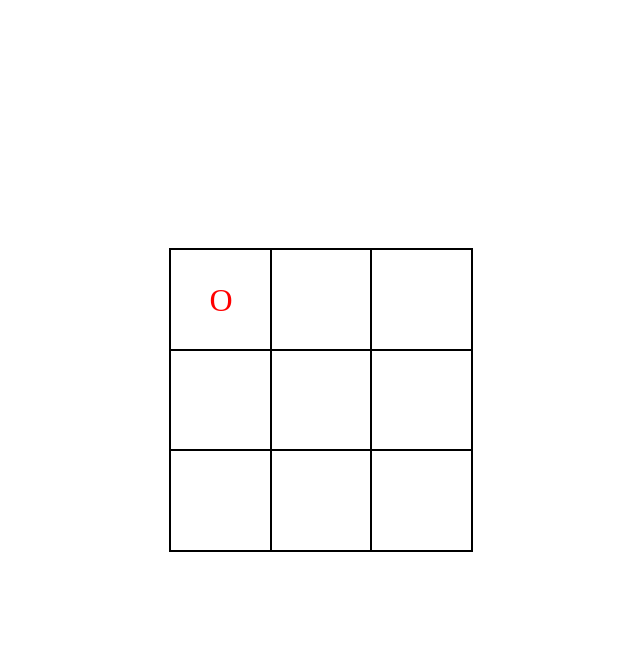
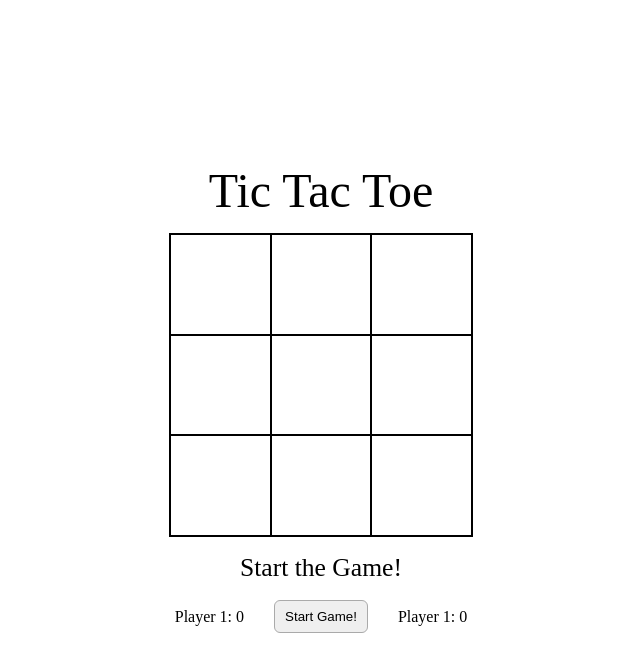
Before and after one commit to CrabVS/odin-tic-tac-toe, a plain HTML site: page index.html in a window 1280 px wide. Both pictures are taken after a click on the element 540 px from the left and 300 px from the top of the page. Shown: the whole page, without its empty margins (319-959 px from the left). Drawn offline with Linux system fonts and the light colour scheme.

Commit message:
Add game interface

```diff
--- a/index.html
+++ b/index.html
@@ -8,8 +8,22 @@
     <link rel="stylesheet" href="./style.css">
 </head>
 <body>
+    <h1>Tic Tac Toe</h1>
     <div id="gameboard">
     </div>
+    <div id="announcer">
+        <h2>Start the Game!</h2>
+    </div>
+    <div id="interface">
+        <div id="player-1" class="player">
+            <h6>Player 1: <span>0</span></h6>
+        </div>
+        <button id="start-btn">Start Game!</button>
+        <div id="player-2" class="player">
+            <h6>Player 1: <span>0</span></h6>
+        </div>
+    </div>
+
     <script src="./script.js"></script>
 </body>
 </html>
--- a/script.js
+++ b/script.js
@@ -16,9 +16,11 @@ const player = (name, symbol) => {
 
 // Controls the flow of the game
 const gameControl = (() => {
+    const startBtn = document.getElementById('start-btn');
+
     let playerTurn = 0;
     let winner = null;
-    let gameover = false;
+    let gameover = true;
     let players = [];
 
     const getGameStatus = () => {
@@ -37,6 +39,7 @@ const gameControl = (() => {
         winner = players[playerTurn].getSymbol();
         console.log(`${players[playerTurn].getName()} Wins!`)
         gameover = true;
+        startBtn.disabled = false;
     }
 
     const confirmWinningLine = (tileArray) => {
@@ -100,6 +103,16 @@ const gameControl = (() => {
         players = [player1, player2];
     }
 
+    const startGame = () => {
+        gameover = false;
+        gameBoard.initializeBoard();
+        startBtn.disabled = true;
+    }
+
+    startBtn.addEventListener('click', () => {
+        startGame();
+    })
+
     createPlayers();
 
     return { getPlayerSymbol, checkForWinner, getGameStatus }
@@ -108,7 +121,7 @@ const gameControl = (() => {
 // Controls the board display
 const gameBoard = (() => {
     const gameBoardEl = document.getElementById('gameboard');
-    const tiles = [];
+    let tiles = [];
 
     const createTile = (tileId) => {
         const tile = document.createElement('div');
@@ -131,12 +144,14 @@ const gameBoard = (() => {
     }
 
     const generateTiles = () => {
+        tiles = [];
         for (let index = 0; index < 9; index++) {
             createTile(index);
         }
     }
 
     const initializeBoard = () => {
+        gameBoardEl.innerHTML = '';
         generateTiles();
     }
 
--- a/style.css
+++ b/style.css
@@ -1,9 +1,19 @@
 body {
     margin: 0 auto;
     display: flex;
+    flex-direction: column;
     justify-content: center;
     align-items: center;
+    gap: 20px;
     height: 100vh;
+}
+
+h1 {
+    font-size: 3rem;
+}
+
+h2 {
+    font-size: 1.6rem;
 }
 
 #gameboard {
@@ -35,3 +45,28 @@ body {
 .symbol-x {
     color: blue;
 }
+
+#interface {
+    display: flex;
+    gap: 30px;
+}
+
+.player {
+    display: flex;
+    align-items: center;
+}
+
+#start-btn {
+    padding: 8px 10px;
+    border: 1px solid #aaa;
+    border-radius: 6px;
+    cursor: pointer;
+}
+
+#start-btn:hover {
+    background-color: #ddd;
+}
+
+#start-btn:active {
+    transform: scale(0.98);
+}
```
